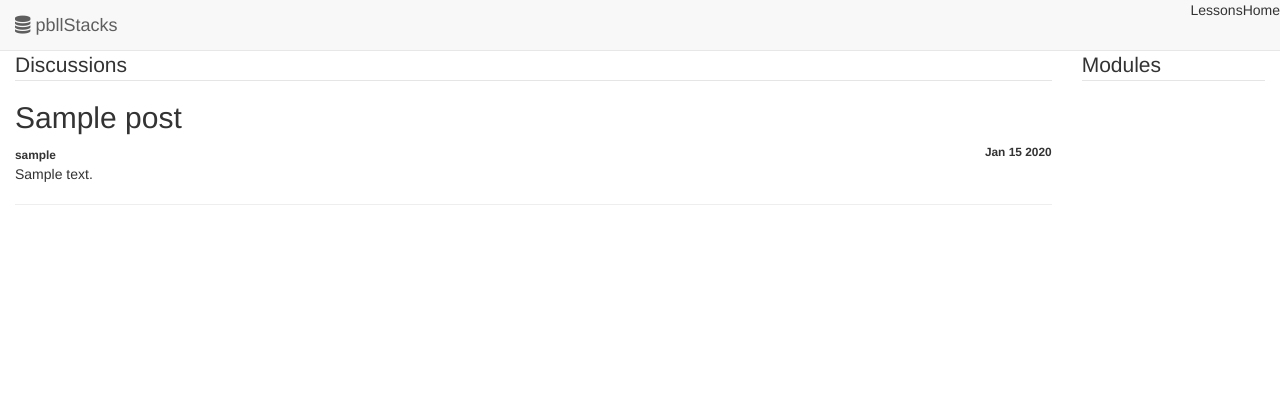
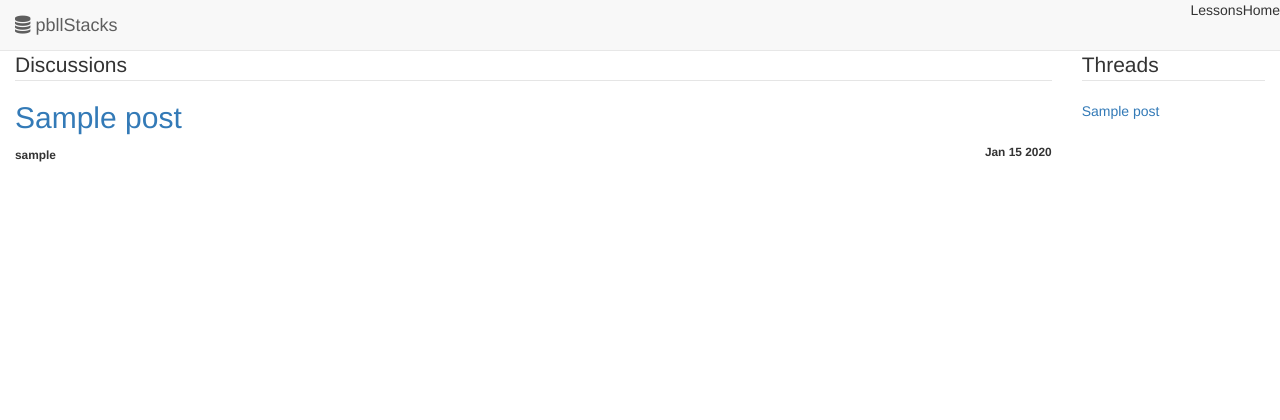
Before and after one commit to richmedina/nflrc-blwl-dev, a Django app: page /discussions/ in a window 1280 px wide. Shown: the top 420 px of the page. Run offline with Django 3.2, Linux system fonts and the light colour scheme; tables that the repository leaves empty hold one stand-in row (values such as "Sample post"); some libraries are stand-ins or nearby versions.

Commit message:
toggles added to discussion

```diff
--- a/discussions/forms.py
+++ b/discussions/forms.py
@@ -15,3 +15,18 @@ class PostForm(forms.ModelForm):
         labels = {
             'text': ''
         }
+
+
+class PostReplyForm(forms.ModelForm):
+    class Meta:
+        model = Post
+        fields = ['subject', 'text', 'creator', 'parent_post']
+        widgets = {
+            'text': forms.Textarea(attrs={'rows': 2, 'cols': '100%', 'class': 'form-control'}),
+            'subject': forms.HiddenInput(),
+            'creator': forms.HiddenInput(),
+            'parent_post': forms.HiddenInput(),
+        }
+        labels = {
+            'text': ''
+        }
--- a/discussions/views.py
+++ b/discussions/views.py
@@ -3,7 +3,7 @@ from django.views.generic import TemplateView, CreateView, ListView
 from braces.views import CsrfExemptMixin, JSONResponseMixin, AjaxResponseMixin, LoginRequiredMixin
 
 from .models import Post
-from .forms import PostForm
+from .forms import PostForm, PostReplyForm
 
 class DiscussionView(LoginRequiredMixin, TemplateView):
     template_name = 'discussions.html'
@@ -20,7 +20,7 @@ class DiscussionView(LoginRequiredMixin, TemplateView):
             replies = hdr.replies.all().order_by('-modified')
             initial_post_data['subject'] = 'Re: %s'% hdr.subject
             initial_post_data['parent_post'] = hdr.id
-            form = PostForm(initial=initial_post_data)
+            form = PostReplyForm(initial=initial_post_data)
             threads.append({'header': hdr, 'replies': replies, 'postform': form})
 
         context['threads'] = threads
--- a/static/js/lesson.js
+++ b/static/js/lesson.js
@@ -14,23 +14,9 @@ jQuery(function($) {
 		$container.isotope({ filter: filterValue });
 	});
 
-	var $quiz_container = $('#content_display_quiz');
-
-	$quiz_container.isotope({
-		itemSelector: '.item',
-		layoutMode: 'fitRows',
-		filter: '.item_quiz',
-	});
-
-	$('#content_filters').on( 'click', '.button', function() {
-		var filterValue = $(this).attr('data-filter');
-		$quiz_container.isotope({ filter: filterValue });
-	});
-
 
     $( ".postform" ).submit(function( event ) {
         event.preventDefault();
-        console.log($(this).attr('data-reply_target'));
         var reply_thread = $(this).attr('data-reply_target')
         $.ajax({
             url : "/discussions/post/add/",
@@ -40,8 +26,8 @@ jQuery(function($) {
 
             // handle a successful response
             success : function(json) {
-				var hdr = '<dt><h4>' + json.subject + '</h4><small>' + json.creator + '</small><small style="float: right"> ' + json.modified + '</small></dt>';
-				var body = '<dd>' + json.text + '</dd>';
+            	var hdr = '<div class="well" style="margin-left: 30px"><dt>' + json.subject + '<small>' + json.creator + '</small><small style="float: right"> ' + json.modified + '</small></dt>';
+				var body = '<dd>' + json.text + '</dd></div>';
 				var msg = hdr + ' ' + body;
 
                 // $('#posts').append(msg);
--- a/templates/base.html
+++ b/templates/base.html
@@ -82,6 +82,7 @@
   <!-- Isotope visual filtering library -->
   <script src="{% static 'js/isotope.pkgd.min.js' %}"></script>
 
+
   <script src="{% static 'js/lesson.js' %}"></script>
 
   <!-- Placeholder for page level javascript includes -->
--- a/templates/discussions.html
+++ b/templates/discussions.html
@@ -6,47 +6,65 @@
 {% block content_container %}
 
 <div class="row">
+
     <div class="col-md-10">
-        <!-- <legend>New Post</legend>
-        <div id="add_note_panel">
-
-        </div> -->
-
     	<legend>Discussions</legend>
-    	<div>
+    	<div id="content_display">
 			<dl id="posts">
 			{% for i in threads  %}
-			    <dt><h2>{{ i.header.subject }}</h2><small>{{ i.header.creator }}</small><small style="float: right">{{ i.header.modified|date:"M j Y" }}</small></dt>
-			    <dd>{{ i.header.text }}</dd>
-		        <div style="display: none">
-		        <form id="{{i.header.id}}-postform" class="postform" action="" method="post" data-reply_target="{{i.header.id}}-replies">{% csrf_token %}
-		            {{ i.postform|crispy }}
-		            <p><input id="post_submit_btn" type="submit" class="btn btn-default" value="Add Post"/></p>
-		        </form>
-		        </div>
-		        <dl id="{{i.header.id}}-replies">
+			<div class="{{i.header.id}}_thread">
+			    <dt>
+			    	<h2><a href="#{{i.header.id}}-panel" data-toggle="collapse" aria-expanded="false" aria-controls="{{i.header.id}}-panel">{{ i.header.subject }}</a></h2>
+			    	<small>{{ i.header.creator }}</small>
+			    	<small style="float: right">{{ i.header.modified|date:"M j Y" }}</small>
+			    </dt>
+
+			<!-- thread panel -->
+			    <div id="{{i.header.id}}-panel" class="collapse">
+
+				    <dd>{{ i.header.text }}</dd>
+
+			        <!-- Replies -->
+			        <dl id="{{i.header.id}}-replies">
 				    {% for j in i.replies  %}
-				    	<dt><h4>{{ j.subject }}</h4><small>{{ j.creator }}</small><small style="float: right">{{ j.modified|date:"M j Y" }}</small></dt>
-				    	<dd>{{ j.text }}</dd>
+					    <div class="well" style="margin-left: 30px">
+					    	<dt>
+					    		{{ j.subject }}
+					    		<small>{{ j.creator }}</small>
+					    		<small style="float: right">{{ j.modified|date:"M j Y" }}</small>
+
+					    	</dt>
+					    	<dd>{{ j.text }}</dd>
+					    </div>
 				    {% endfor %}
-				</dl>
+					</dl>
 
-				<h1><hr></h1>
+			        <div class="well">
+				        <form id="{{i.header.id}}-postform" class="postform" action="" method="post" data-reply_target="{{i.header.id}}-replies">{% csrf_token %}
+				            {{ i.postform|crispy }}
+				            <p><input id="post_submit_btn" type="submit" class="btn btn-default" value="Add Post"/></p>
+				        </form>
+			        </div>
+
+				</div>
+			<!-- end thread panel -->
+			</div>
 			{% endfor %}
 			</dl>
 		</div>
 	</div>
+
     <div class="col-md-2">
-    	<legend>Modules</legend>
+    	<legend>Threads</legend>
+    	<div id="content_filters" data-default=".1_thread" class="row">
+			<div class="col-md-12 button-group">
+			{% for i in threads  %}
+				<a href="#{{i.header.id}}-panel" data-toggle="collapse" aria-expanded="false" aria-controls="{{i.header.id}}-panel"><div class="button" data-filter=".{{i.header.id}}_thread">{{i.header.subject}}</div></a>
+			{% endfor %}
+			</div>
+		</div>
     </div>
+
 </div>
 
 {% endblock content_container %}
-
-
-Lorem ipsum dolor sit amet, consectetur adipisicing elit, sed do eiusmod
-tempor incididunt ut labore et dolore magna aliqua. Ut enim ad minim veniam,
-quis nostrud exercitation ullamco laboris nisi ut aliquip ex ea commodo
-consequat. Duis aute irure dolor in reprehenderit in voluptate velit esse
-cillum dolore eu fugiat nulla pariatur. Excepteur sint occaecat cupidatat non
-proident, sunt in culpa qui officia deserunt mollit anim id est laborum.
--- a/templates/index.html
+++ b/templates/index.html
@@ -6,12 +6,10 @@
 
 <h2>Modules</h2>
 {% for i in modules %}
-	<h3><div class="button"><a class="button" href="{{ i.get_absolute_url }}"> {{ i }} </a></div></h3>
+	<div class="button"><a class="button" href="{{ i.get_absolute_url }}"> <legend>{{ i }}</legend> </a></div>
 	{% for j in i.lessons.all %}
-	<h4><a class="button" href="{{ j.get_absolute_url }}"> {{ j }} </a></h4>
+		<h4><a class="button" href="{{ j.get_absolute_url }}"> {{ j }} </a></h4>
 	{% endfor %}
 {% endfor %}
 
-
-
 {% endblock content_container %}
```
Also changed, not shown: templates/lesson.html (+9 -8 lines), templates/lesson_list.html (deleted, +0 -10 lines), pbll-dev.sqlite3.
